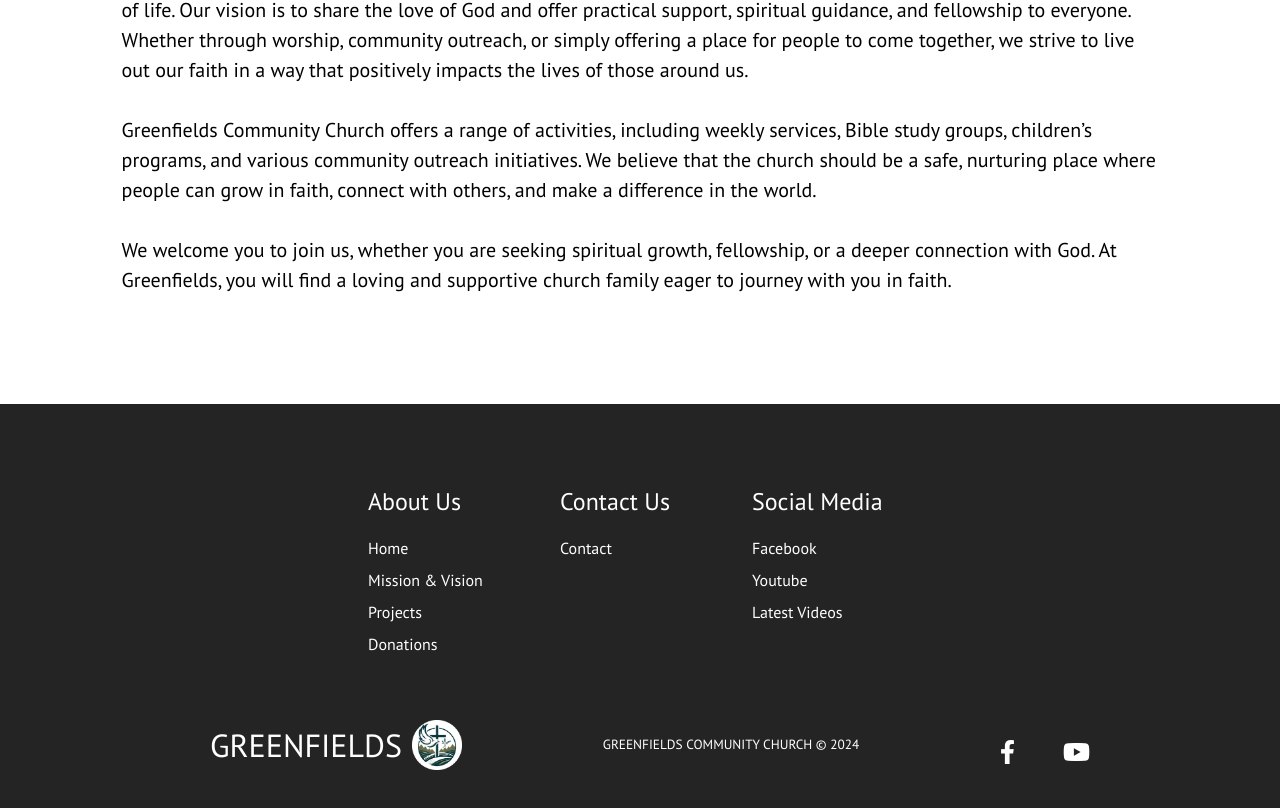
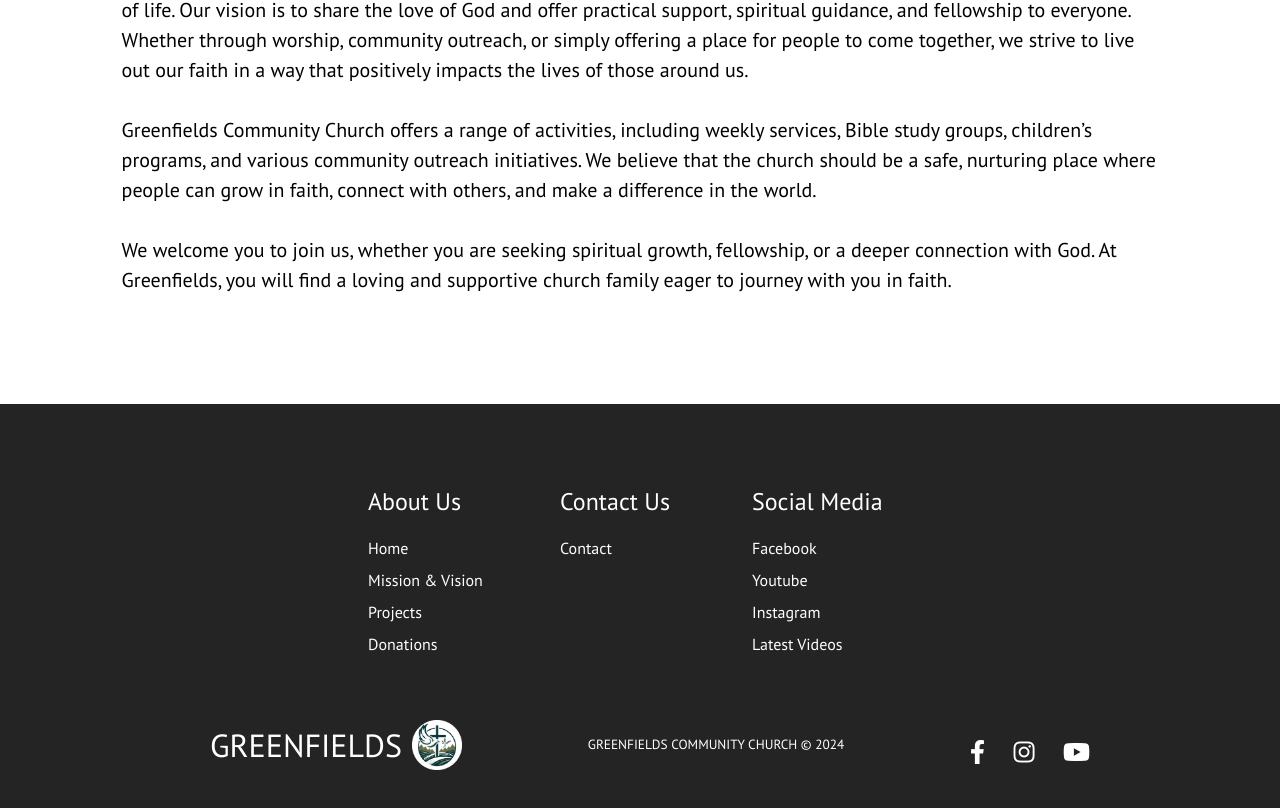
Before and after one commit to greenfieldschurch/greenfield, a React (Create React App) app: page / in a window 1280 px wide. Shown: the part 1227-2035 px from the top of the page. Built offline with nearby package versions, Linux system fonts and the light colour scheme; no server answers.

Commit message:
fiox scrolling and add instagram

```diff
--- a/src/components/Footer.css
+++ b/src/components/Footer.css
@@ -118,7 +118,7 @@
   display: flex;
   justify-content: space-between;
   align-items: center;
-  width: 90px;
+  width: 120px;
 }
 
 .social-logo {
--- a/src/components/Footer.js
+++ b/src/components/Footer.js
@@ -2,6 +2,10 @@ import React from 'react';
 import './Footer.css';
 import { Button } from './Button';
 import { Link } from 'react-router-dom';
+
+const scrollToTop = () => {
+  window.scrollTo(0, 0);
+};
 
 function Footer() {
   return (
@@ -29,14 +33,14 @@ function Footer() {
         <div className='footer-link-wrapper'>
           <div class='footer-link-items'>
             <h2>About Us</h2>
-            <Link to='/'>Home</Link>
-            <Link to='/vision'>Mission & Vision</Link>
-            <Link to='/projects'>Projects</Link>
-            <Link to='/donations'>Donations</Link>
+            <Link to='/' onClick={scrollToTop}>Home</Link>
+            <Link to='/vision' onClick={scrollToTop}>Mission & Vision</Link>
+            <Link to='/projects' onClick={scrollToTop}>Projects</Link>
+            <Link to='/donations' onClick={scrollToTop}>Donations</Link>
           </div>
           <div class='footer-link-items'>
             <h2>Contact Us</h2>
-            <Link to='/contact'>Contact</Link>
+            <Link to='/contact' onClick={scrollToTop}>Contact</Link>
           </div>
         </div>
         <div className='footer-link-wrapper'>
@@ -44,7 +48,8 @@ function Footer() {
             <h2>Social Media</h2>
             <Link to='https://www.facebook.com/people/Greenfields-Church-Morriston/61555144023429'>Facebook</Link>
             <Link to='https://www.youtube.com/@GreenfieldsChurchMorriston'>Youtube</Link>
-            <Link to='/media'>Latest Videos</Link>
+            <Link to='https://www.instagram.com/greenfieldscommunitychurch/'>Instagram</Link>
+            <Link to='/media' onClick={scrollToTop}>Latest Videos</Link>
           </div>
         </div>
       </div>
@@ -67,6 +72,14 @@ function Footer() {
               <i class='fab fa-facebook-f' />
             </Link>
             <Link
+              class='social-icon-link instagram'
+              to='https://www.instagram.com/greenfieldscommunitychurch/'
+              target='_blank'
+              aria-label='Instagram'
+            >
+              <i class='fab fa-instagram' />
+            </Link>
+            <Link
               class='social-icon-link youtube'
               to='https://www.youtube.com/@GreenfieldsChurchMorriston'
               target='_blank'
--- a/src/components/Navbar.js
+++ b/src/components/Navbar.js
@@ -8,7 +8,10 @@ function Navbar() {
   const [button, setButton] = useState(true);
 
   const handleClick = () => setClick(!click);
-  const closeMobileMenu = () => setClick(false);
+  const closeMobileMenu = () => {
+    setClick(false);
+    window.scrollTo(0, 0);
+  };
 
   const showButton = () => {
     if (window.innerWidth <= 960) {
```
